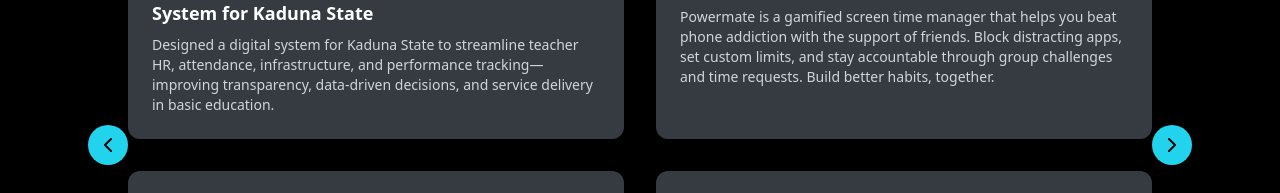
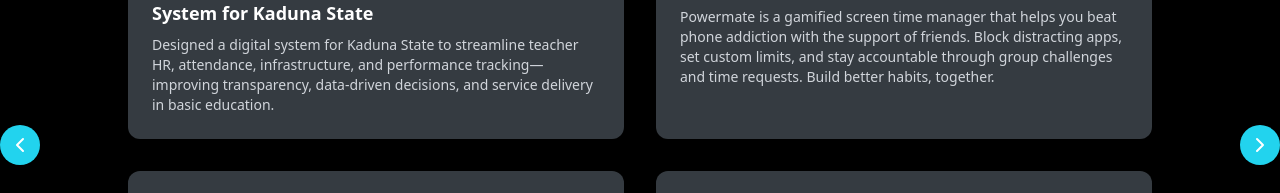
Before and after one commit to Kingkuta080/bash, a Next.js app: page / in a window 1280 px wide. Shown: the part 3760-3953 px from the top of the page. Built offline with nearby package versions, Linux system fonts and the light colour scheme; grey boxes are pictures that could not be loaded.

Commit message:
Update button positioning in 'RecentWork' component for improved visibility and accessibility.

```diff
--- a/components/RecentWork.tsx
+++ b/components/RecentWork.tsx
@@ -98,7 +98,7 @@
         <div className="relative">
           {/* Navigation Buttons */}
           <button
-            className="absolute left-[-2.5rem] top-1/2 -translate-y-1/2 bg-cyan-400 text-black rounded-full w-10 h-10 flex items-center justify-center shadow-lg z-10 focus:outline-none focus:ring-2 focus:ring-cyan-400"
+            className="absolute left-[-8rem] text-white top-1/2 -translate-y-1/2 bg-cyan-400 text-black rounded-full w-10 h-10 flex items-center justify-center shadow-lg z-10 focus:outline-none focus:ring-2 focus:ring-cyan-400"
             onClick={() => handleNavigation('prev')}
             aria-label="Previous"
           >
@@ -106,7 +106,7 @@
           </button>
 
           <button
-            className="absolute right-[-2.5rem] top-1/2 -translate-y-1/2 bg-cyan-400 text-black rounded-full w-10 h-10 flex items-center justify-center shadow-lg z-10 focus:outline-none focus:ring-2 focus:ring-cyan-400"
+            className="absolute right-[-8rem] text-white top-1/2 -translate-y-1/2 bg-cyan-400 text-black rounded-full w-10 h-10 flex items-center justify-center shadow-lg z-10 focus:outline-none focus:ring-2 focus:ring-cyan-400"
             onClick={() => handleNavigation('next')}
             aria-label="Next"
           >
```
